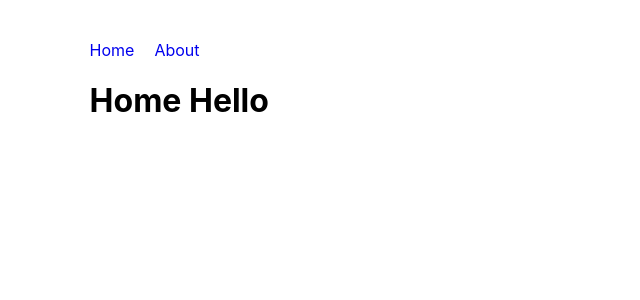
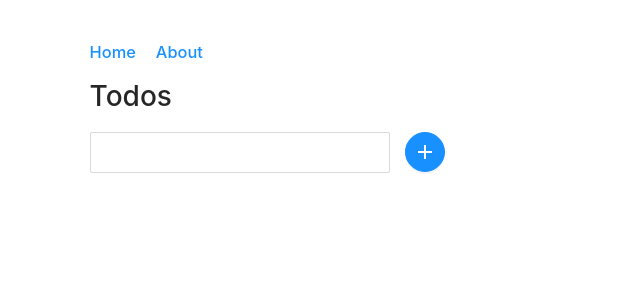
Before and after one commit to shrikanthg98/react-testing, a React (Create React App) app: page / in a window 1280 px wide. Shown: the top 300 px of the page, without its empty margins (0-640 px from the left). Built offline with nearby package versions, Linux system fonts and the light colour scheme.

Commit message:
antd installed

```diff
--- a/package.json
+++ b/package.json
@@ -3,6 +3,7 @@
   "version": "0.1.0",
   "private": true,
   "dependencies": {
+    "@ant-design/icons": "^4.7.0",
     "@testing-library/jest-dom": "^5.16.4",
     "@testing-library/react": "^13.3.0",
     "@testing-library/user-event": "^13.5.0",
--- a/src/App.css
+++ b/src/App.css
@@ -1,11 +1,25 @@
-.mother{
-  display: flex;
-  flex-direction: column;
+.mother {
+  /* display: flex;
+  flex-direction: column; */
   height: 100vh;
   padding-left: 7%;
 }
+
 .header-parent>* {
   display: inline-block;
   padding: 40px 20px 0px 0px;
   text-decoration: none;
 }
+
+/* .todos-input {
+  width: 300px;
+  height: 30px;
+  display: inline-block;
+  margin-right: 20px;
+}
+
+.todos-add-btn {
+  width: 36px;
+  height: 36px;
+  display: inline-block;
+} */
--- a/src/App.js
+++ b/src/App.js
@@ -7,8 +7,8 @@ function App() {
   return (
     <div className='mother'>
       <div className='header-parent'>
-        <Link to="/">Home</Link>
-        <Link to="/About">About</Link>
+        <h3><Link to="/">Home</Link></h3>
+        <h3><Link to="/About">About</Link></h3>
       </div>
       <Routes>
         <Route path='/' exact element={<Home />} />
--- a/src/components/Home.js
+++ b/src/components/Home.js
@@ -1,10 +1,12 @@
-import React, {useContext} from "react";
+import React, { useContext } from "react";
 import { UserContext } from "../UserContext";
+import Todos from "./Todos";
 
 const Home = () => {
   const msg = useContext(UserContext);
-  return(<>
-  <h1>Home {msg}</h1>
+  return (<>
+    <h1>Todos</h1>
+    <Todos />
   </>);
 }
 
--- /dev/null
+++ b/src/components/Todos.js
@@ -0,0 +1,14 @@
+import React from "react";
+import { Input, Button } from 'antd';
+import "../App.css"
+import { PlusOutlined } from "@ant-design/icons";
+import "antd/dist/antd.css";
+
+const Todos = () => {
+  return (<>
+    <Input style={{width: 300, marginRight: 15}} size="large"/>
+    <Button type="primary" shape="circle" icon={<PlusOutlined />} size="large"/>
+  </>);
+}
+
+export default Todos;
```
